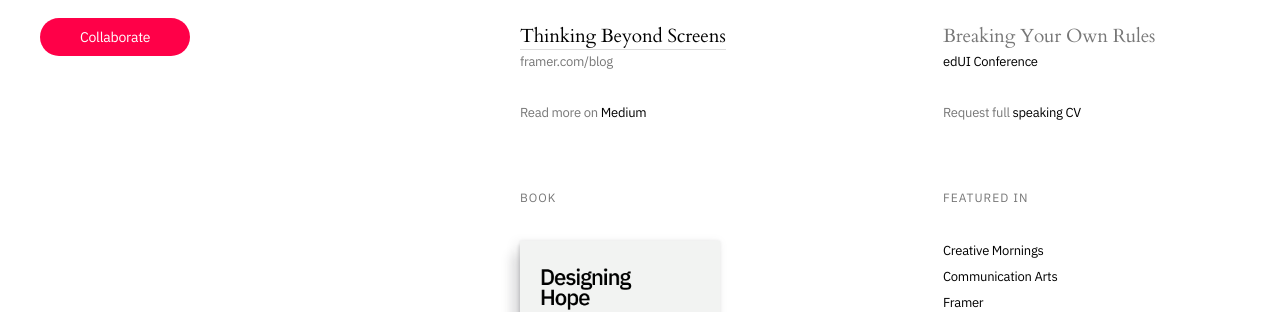
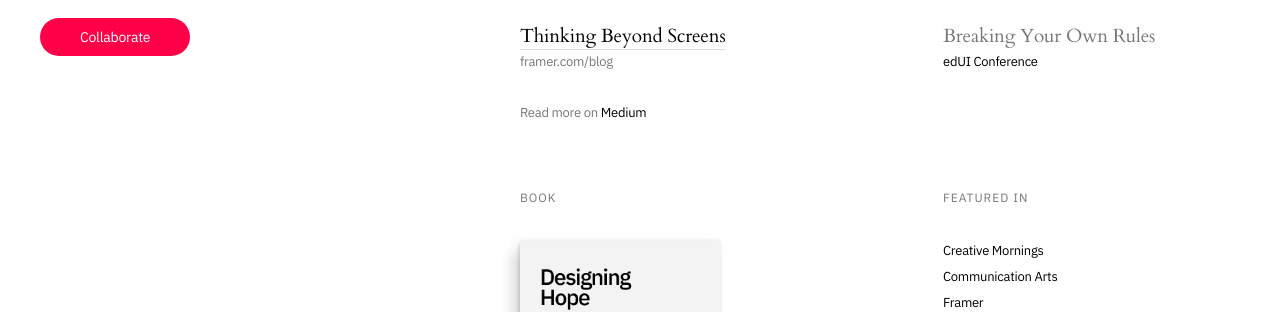
Before and after one commit to jeremydcherry/jeremydcherry.github.io, a Jekyll site: the page built from index.md, in a window 1280 px wide. Shown: the part 430-742 px from the top of the page. Built offline with Jekyll 4.4.1, drawn with Linux system fonts in a browser that asks for light colours.

Commit message:
Updated Speaking section

```diff
--- a/index.md
+++ b/index.md
@@ -66,9 +66,6 @@ title: Jeremy D. Cherry
 	<!-- Event 5 -->
 	<h2>Breaking Your Own Rules</h2>
 	<h4><a href="https://virginiahumanities.org/" class="event">edUI Conference</a></h4>
-	<br/>
-	<!-- Request -->
-	<h4>Request full <a href="mailto:jeremy@jeremydcherry.com" class="event">speaking CV</a></h4>
   </div>
 </div>
 
```
